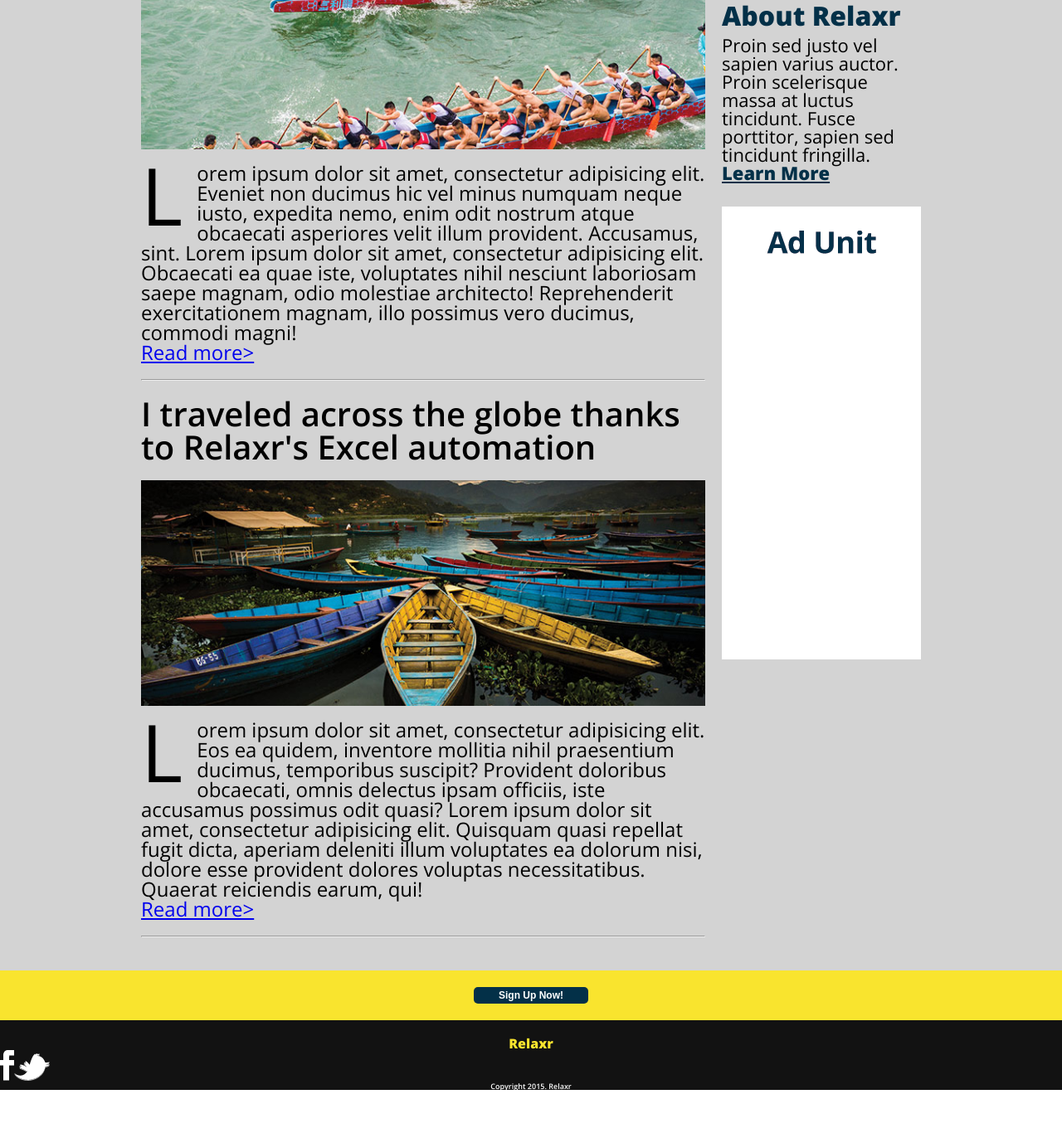
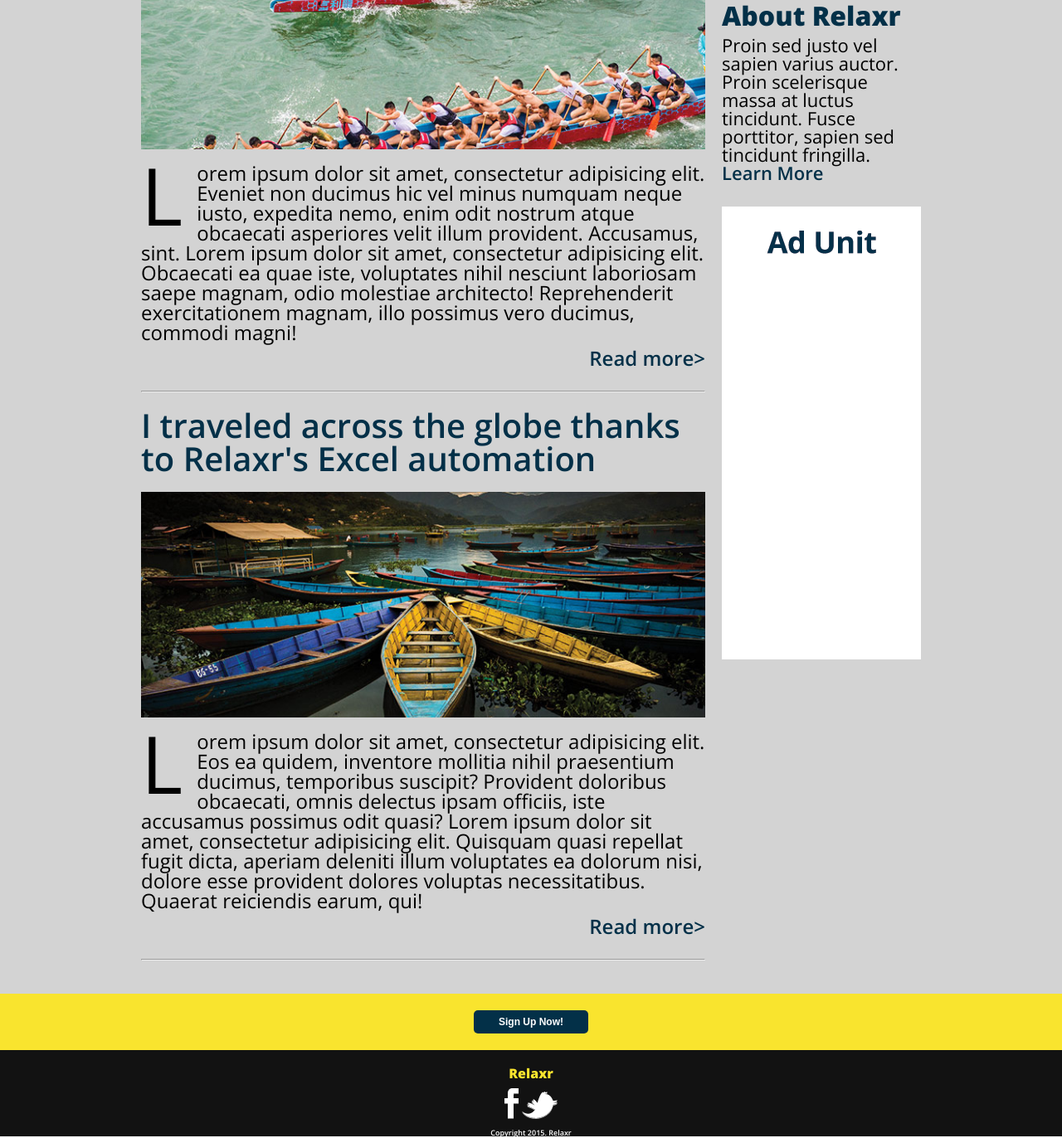
Before and after one commit to BarreraB/Reflaxr-Blog, a plain HTML site: page index.html in a window 1280 px wide. Shown: the part 321-1693 px from the top of the page at 83% size. Before the commit the page ends 1637 px from the top, so only its background shows below. Drawn offline with nearby package versions, Linux system fonts and the light colour scheme.

Commit message:
Add files via upload

```diff
--- a/index.html
+++ b/index.html
@@ -36,7 +36,7 @@
 				<h1>How I implemented Relaxr in 2 weeks and chaged my life</h1>
 				<img src="images/blog_photo1.jpg" alt="">
 				<p><span class="cap-letter">L</span>orem ipsum dolor sit amet, consectetur adipisicing elit. Eveniet non ducimus hic vel minus numquam neque iusto, expedita nemo, enim odit nostrum atque obcaecati asperiores velit illum provident. Accusamus, sint. Lorem ipsum dolor sit amet, consectetur adipisicing elit. Obcaecati ea quae iste, voluptates nihil nesciunt laboriosam saepe magnam, odio molestiae architecto! Reprehenderit exercitationem magnam, illo possimus vero ducimus, commodi magni!</p>
-				<p><a href="#">Read more></a></p>
+				<p class="read-more"><a href="#">Read more></a></p>
 
 			</div>
 			<div class="line-break"><hr/></div>
@@ -44,7 +44,7 @@
 				<h1>I traveled across the globe thanks to Relaxr's Excel automation</h1>
 				<img src="images/blog_photo2.jpg" alt="">
 				<p><span class="cap-letter">L</span>orem ipsum dolor sit amet, consectetur adipisicing elit. Eos ea quidem, inventore mollitia nihil praesentium ducimus, temporibus suscipit? Provident doloribus obcaecati, omnis delectus ipsam officiis, iste accusamus possimus odit quasi? Lorem ipsum dolor sit amet, consectetur adipisicing elit. Quisquam quasi repellat fugit dicta, aperiam deleniti illum voluptates ea dolorum nisi, dolore esse provident dolores voluptas necessitatibus. Quaerat reiciendis earum, qui!</p>
-				<p><a href="#">Read more></a></p>
+				<p class="read-more"><a href="#">Read more></a></p>
 			</div>
 			<div class="line-break"><hr/></div>
 		</div>
@@ -61,7 +61,8 @@
 			</div>
 			<div class="about-sec">
 				<h3>About Relaxr</h3>
-				<p>Proin sed justo vel sapien varius auctor. Proin scelerisque massa at luctus tincidunt. Fusce porttitor, sapien sed tincidunt fringilla. <a href="#" style="font-weight: 800; color: #033048">Learn More</a></p>
+				<p>Proin sed justo vel sapien varius auctor. Proin scelerisque massa at luctus tincidunt. Fusce porttitor, sapien sed tincidunt fringilla.</p>
+					<p class="learn-more"><a href="#">Learn More</a></p>
 			</div>
 			<div class="ad-space">
 				<img src="images/ad-unit.png" alt="">
@@ -75,12 +76,11 @@
 
 	<footer class="relaxr-footer">
 		<p class="Relaxr-brand" style="color: #f9e42e; font-weight: 800">Relaxr</p>
-		<table align="center">
-			<tr>
-				<td><img src="images/facebook.png" alt="Facebook logo"></td>
-				<td><img src="images/twitter.png" alt="Twitter logo"></td>
-			</tr>
-		</table>
+		<ul>
+			<li><img src="images/facebook.png" alt="Facebook logo"></li>
+			<li><img src="images/twitter.png" alt="Twitter logo"></li>
+		</ul>
+
 		<p style="color: white; font-size: 9px; font-weight: 600">Copyright 2015. Relaxr</p>
 	</footer>
 </div>
--- a/style.css
+++ b/style.css
@@ -31,6 +31,7 @@ h1 {
   font-weight: 600;
   font-size: 40px;
   margin: 7px 0px 15px 0px;
+  color: #033048;
 }
 
 /*************************************
@@ -94,6 +95,16 @@ h1 {
   float: left;
   width: 0.7em;
 }
+.blog-rows .read-more {
+  font-size: 24px;
+  font-weight: 600;
+  text-align: right;
+  padding: 7px 0px;
+}
+.read-more a {
+  text-decoration: none;
+  color: #033048;
+}
 .line-break {
   margin: 20px 0px 20px 0px;
 }
@@ -125,6 +136,14 @@ h1 {
   font-size: 22px;
   font-weight: 300;
 }
+.about-sec .learn-more {
+  font-size: 22px;
+  font-weight: 600;
+}
+.learn-more a {
+  text-decoration: none;
+  color: #033048;
+}
 .ad-space image {
   width: 100%;
 }
@@ -137,7 +156,7 @@ h1 {
   background-color: #033048;
   color: white;
   font-size: 12px;
-  padding: 3px 30px;
+  padding: 7px 30px;
   border-radius: 5px;
   border: none;
   margin: 10px 0px;
@@ -148,6 +167,12 @@ h1 {
   text-align: center;
   height: 100%;
   padding-top: 20px;
+}
+.relaxr-footer ul {
+  padding: 10px 0px;
+}
+.relaxr-footer ul li {
+  display: inline-block;
 }
 
 /*Clear After Main Nav*/
```
